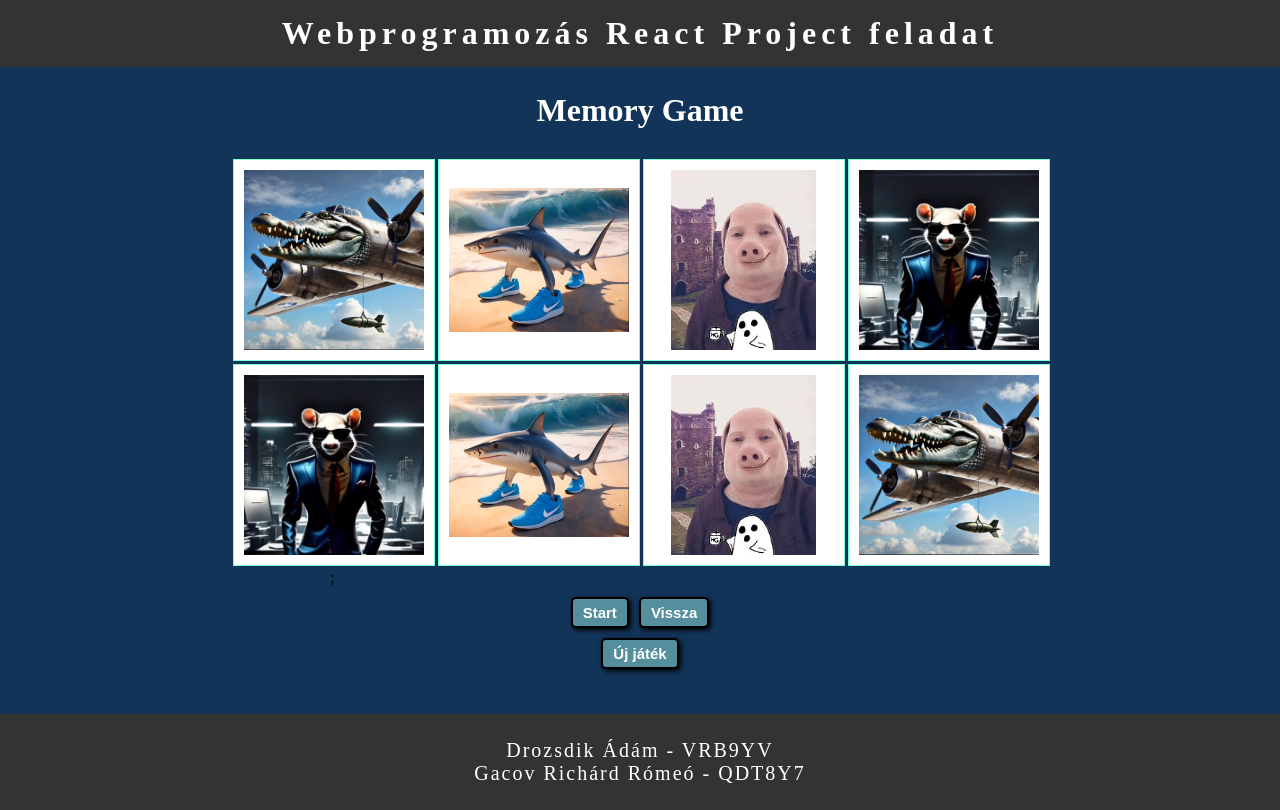
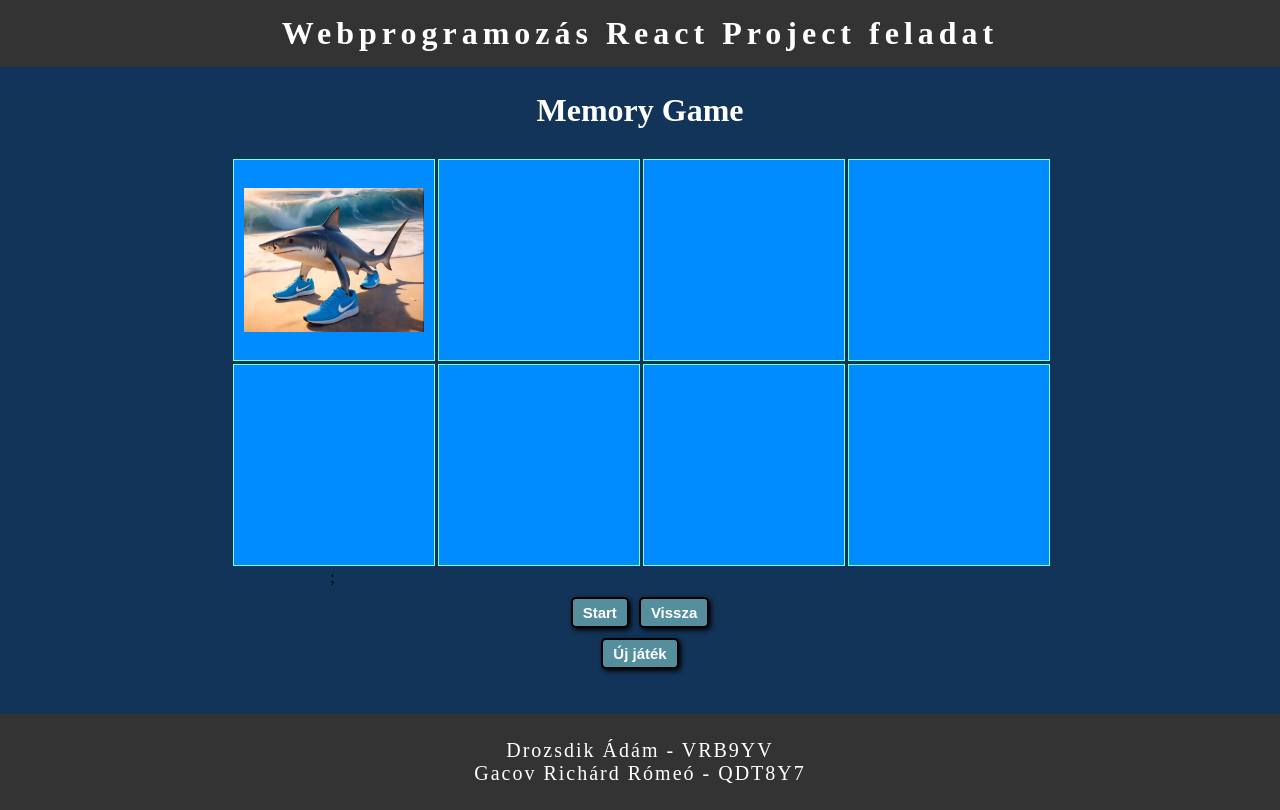
Before and after one commit to DrozsdikAdam/Web_eloadas_react, a React (Vite) app: page /Memorygame in a window 1280 px wide. Both pictures are taken after a click on the element 333 px from the left and 260 px from the top of the page. Built offline with nearby package versions, Linux system fonts and the light colour scheme.

Commit message:
kezdetleges animációk kell még néhány animáció és kiírni ha nyert

```diff
--- a/src/components/Card.jsx
+++ b/src/components/Card.jsx
@@ -1,29 +1,28 @@
-import React from 'react';
-import A from '../images/A.jfif'
-import B from '../images/B.jpg'
-import C from '../images/C.png'
-import D from '../images/D.jpg'
+import React, {useEffect, useState} from 'react';
 import CardStyles from '../styles/card.module.css'
 
+ const Card = (props) => {
+    const [isFlipped, setIsFlipped] = useState(false);
 
-const Card = (props) => {
+    useEffect(() => {
+      setIsFlipped(false);
+    }, [props.resetTrigger]);
 
-    const imageMap = {
-        A: A,
-        B: B,
-        C: C,
-        D: D,
-    };
+    let cardClassName = `${CardStyles.card}`;
 
-    const imageSource = imageMap[props.image];
+  if (props.card.status === 'active') {
+    cardClassName += ` ${CardStyles.active}`;
+  } else if (props.card.status === 'active matched') {
+    cardClassName += ` ${CardStyles.active} ${CardStyles.matched}`;
+  } else if (props.card.status === 'unmatch') {
+    cardClassName += ` ${CardStyles.unmatch}`;
+  }
 
- return(
-    <>
-        <div className={CardStyles.card}>
-            <img src={imageSource} className={CardStyles.image} />
-        </div>
-    </>
- );
-}
+    return (
+      <div className={cardClassName} onClick={() => props.clickhandler(props.index)}>
+        <img src={props.card.img} alt={props.card.name} />
+      </div>
+    );
+  }
 
-export default Card;
+  export default Card;
--- a/src/components/Memory.jsx
+++ b/src/components/Memory.jsx
@@ -1,42 +1,105 @@
-import React, { useEffect, useState } from "react";
+import React, { useState, useRef } from 'react';
 import MemoryStyles from "../styles/memory.module.css";
 import { Link } from "react-router-dom";
 import Card from "./Card.jsx";
+import A from "../images/A.jfif";
+import B from "../images/B.jpg";
+import C from "../images/C.png";
+import D from "../images/D.jpg";
 
 const Memory = () => {
-  const [Cards, setCards] = useState(["A", "B", "C", "D", "A", "B", "C", "D"]);
-  const [count, setCount] = useState(0);
+  const [cards, setCards] = useState(
+    [
+      { id: 0, name: "John Pork", status: "", img: A },
+      { id: 0, name: "John Pork", status: "", img: A },
+      { id: 1, name: "Tim Cheese", status: "", img: B },
+      { id: 1, name: "Tim Cheese", status: "", img: B },
+      { id: 2, name: "Trallalero Trallala", status: "", img: C },
+      { id: 2, name: "Trallalero Trallala", status: "", img: C },
+      { id: 3, name: "Bombardillo Crocodillo", status: "", img: D },
+      { id: 3, name: "Bombardillo Crocodillo", status: "", img: D },
+    ].sort(() => Math.random() - 0.5)
+  );
 
-  const shuffleCards = () => {
-    const shuffledCards = [...Cards].sort(() => Math.random() - 0.5);
-    setCards(shuffledCards);
+  const [previousCardState, setPreviousCardState] = useState(-1);
+  const previousIndex = useRef(-1);
+  const [resetTrigger, setResetTrigger] = useState(false); // New state variable
+
+  const resetGame = () => {
+    setCards(
+      [
+        { id: 0, name: "John Pork", status: "", img: A },
+        { id: 0, name: "John Pork", status: "", img: A },
+        { id: 1, name: "Tim Cheese", status: "", img: B },
+        { id: 1, name: "Tim Cheese", status: "", img: B },
+        { id: 2, name: "Trallalero Trallala", status: "", img: C },
+        { id: 2, name: "Trallalero Trallala", status: "", img: C },
+        { id: 3, name: "Bombardillo Crocodillo", status: "", img: D },
+        { id: 3, name: "Bombardillo Crocodillo", status: "", img: D },
+      ].sort(() => Math.random() - 0.5)
+    );
+    setPreviousCardState(-1);
+    previousIndex.current = -1;
+    setResetTrigger(prev => !prev); // Toggle the reset trigger
+  }
+  const matchCheck = (currentCard) => {
+    if (cards[currentCard].id === cards[previousCardState].id) {
+      cards[previousCardState].status = "active matched";
+      cards[currentCard].status = "active matched";
+      setPreviousCardState(-1);
+    } else {
+      cards[currentCard].status = "active";
+      setCards([...cards]);
+      setTimeout(() => {
+        setPreviousCardState(-1);
+        cards[currentCard].status = "unmatch";
+        cards[previousCardState].status = "unmatch";
+        setCards([...cards]);
+      }, 1000);
+    }
   };
 
-  const resetGame = () => {
-    setCards(["A", "B", "C", "D", "A", "B", "C", "D"]);
-    setCount(0);
+  const clickhandler = (index) => {
+    if (index !== previousIndex.current) {
+      if (cards[index].status === "active matched") {
+        alert("already matched");
+      } else {
+        if (previousCardState === -1) {
+          previousIndex.current = index;
+          cards[index].status = "active";
+          setCards([...cards]);
+          setPreviousCardState(index);
+        } else {
+          matchCheck(index);
+          previousIndex.current = -1;
+        }
+      }
+    } else {
+      alert("card currently seleted");
+    }
   };
-  useEffect(() => {
-    shuffleCards();
-  }, []);
 
   return (
     <>
       <div className={MemoryStyles.container}>
         <h1 className={MemoryStyles.title}>Memory Game</h1>
         <div className={MemoryStyles.board}>
-        {Cards.map((card, index) => (
-            <Card key={index} image={card} />
-        ))};
+          {cards.map((card, index) => {
+            return (
+              <Card key={index} card={card} index={index} clickhandler={clickhandler}  resetTrigger={resetTrigger}/>
+            );
+          })};
         </div>
 
         <div className={MemoryStyles.buttonGroup}>
           <button className={MemoryStyles.button}>Start</button>
           <button className={MemoryStyles.button} onClick={resetGame}>
-            <Link className={MemoryStyles.Link} to="/Home">Vissza</Link>
+            <Link className={MemoryStyles.Link} to="/Home">
+              Vissza
+            </Link>
           </button>
           <br />
-          <button className={MemoryStyles.button} onClick={() => {resetGame(); shuffleCards()}}>Új játék</button>
+          <button className={MemoryStyles.button} onClick={resetGame}>Új játék</button>
         </div>
       </div>
     </>
--- a/src/styles/Card.module.css
+++ b/src/styles/Card.module.css
@@ -9,14 +9,48 @@
     font-size: 24px;
     cursor: pointer;
     color: black;
-    font-size: 60px;
-    background-color: white;
-    transition: transform 1.5s ease;
+    font-size: 30px;
+    background-color: rgb(0, 140, 255);
+    animation: 2s hideCard linear;
 }
-.image{
+img{
     margin: auto;
     margin-block:15px;
     width: 90%;
     height: 90%;
     object-fit: contain;
+    border-radius: 5px;
+    opacity: 0;
+    animation: 2s hideImage linear;
 }
+
+
+  .card.active{
+    transform: rotateY(0);
+  }
+
+  .card.active img{
+    opacity: 1;
+  }
+
+  .unmatch{
+      background-color: rgb(240, 28, 28);
+      border-radius: 5px;
+      animation: 2s hideCard linear;
+  }
+
+  @keyframes hideCard {
+    0%, 70%{
+      transform: rotateX(0deg);
+    }100%{
+      transform: rotateX(180deg);
+    }
+  }
+
+  @keyframes hideImage {
+    0%, 84%{
+      opacity: 1;
+    }85%{
+      opacity: 0;
+    }
+  }
--- a/src/styles/Memory.module.css
+++ b/src/styles/Memory.module.css
@@ -45,3 +45,53 @@
     padding: 5px;
     gap: 5px;
 }
+
+
+
+  .card{
+    background-color: rgb(0, 140, 255);
+    border-radius: 5px;
+
+    animation: 2s hideCard linear;
+  }
+
+  img{
+    width: 90%;
+    height: 90%;
+    border-radius: 5px;
+    /* transform: scale(0); */
+    opacity: 0;
+    animation: 2s hideImage linear;
+  }
+
+
+
+  .card.active{
+    transform: rotateY(0);
+  }
+
+  .card.active img{
+    opacity: 1;
+  }
+
+  .unmatch{
+      background-color: rgb(240, 28, 28);
+      border-radius: 5px;
+      animation: 2s hideCard linear;
+  }
+
+  @keyframes hideCard {
+    0%, 70%{
+      transform: rotateX(0deg);
+    }100%{
+      transform: rotateX(180deg);
+    }
+  }
+
+  @keyframes hideImage {
+    0%, 84%{
+      opacity: 1;
+    }85%{
+      opacity: 0;
+    }
+  }
```
